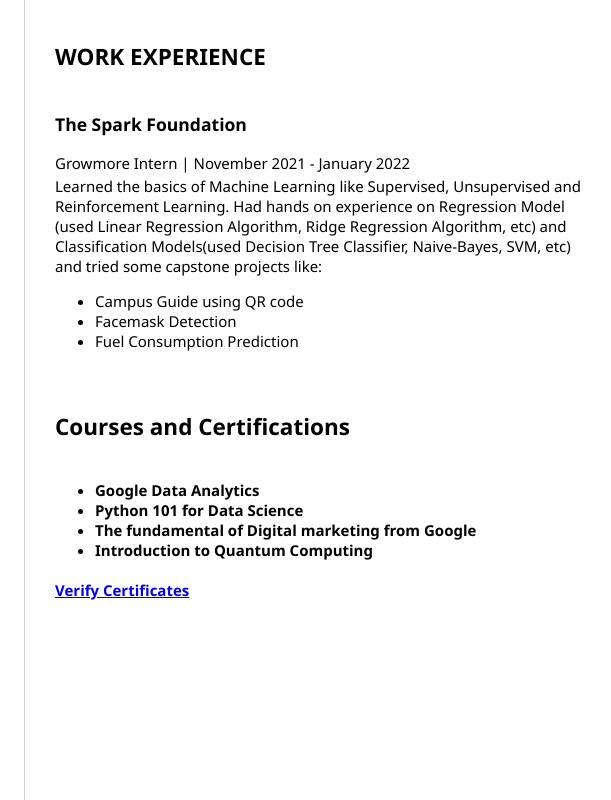
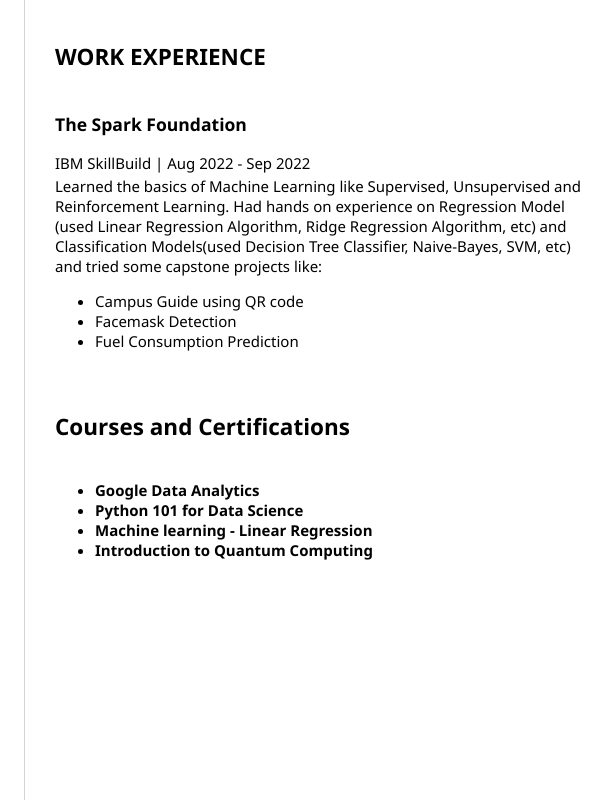
Before and after one commit to sumeetghumare4/resume, a plain HTML site: page index.html in a window 1280 px wide. Shown: the part 467-1267 px from the top of the page, 519-1130 px from the left. Drawn offline with Linux system fonts and the light colour scheme.

Commit message:
Update index.html

```diff
--- a/index.html
+++ b/index.html
@@ -87,7 +87,7 @@
 					<!-- your work experience -->
                     <h3><b>The Spark Foundation</b></h3>
                     <p>
-                            Growmore Intern | November 2021 - January 2022
+                            IBM SkillBuild |  Aug 2022 - Sep 2022
                     </p>
                     <p>
                             Learned the basics of Machine Learning like Supervised, Unsupervised and Reinforcement Learning. Had hands on experience on Regression Model (used Linear Regression Algorithm, Ridge Regression Algorithm, etc) and Classification Models(used Decision Tree Classifier, Naive-Bayes, SVM, etc) and tried some capstone projects like:
@@ -107,13 +107,12 @@
 			    <b>
                             <li> Google Data Analytics </li>
                             <li> Python 101 for Data Science </li>
-                            <li> The fundamental of Digital marketing from Google</li>
+                            <li> Machine learning - Linear Regression</li>
 			    <li> Introduction to Quantum Computing </li>
 			    </b>
                     </ul>
 
 
-			    <h4><a href="https://drive.google.com/drive/folders/1rtp8K_wsBUD0MYsfNNaxc_XZwpKsEZhR?usp=sharing"><b>Verify Certificates</b></a></h4>
 				</section>
 			</article>
 		</main>
```
